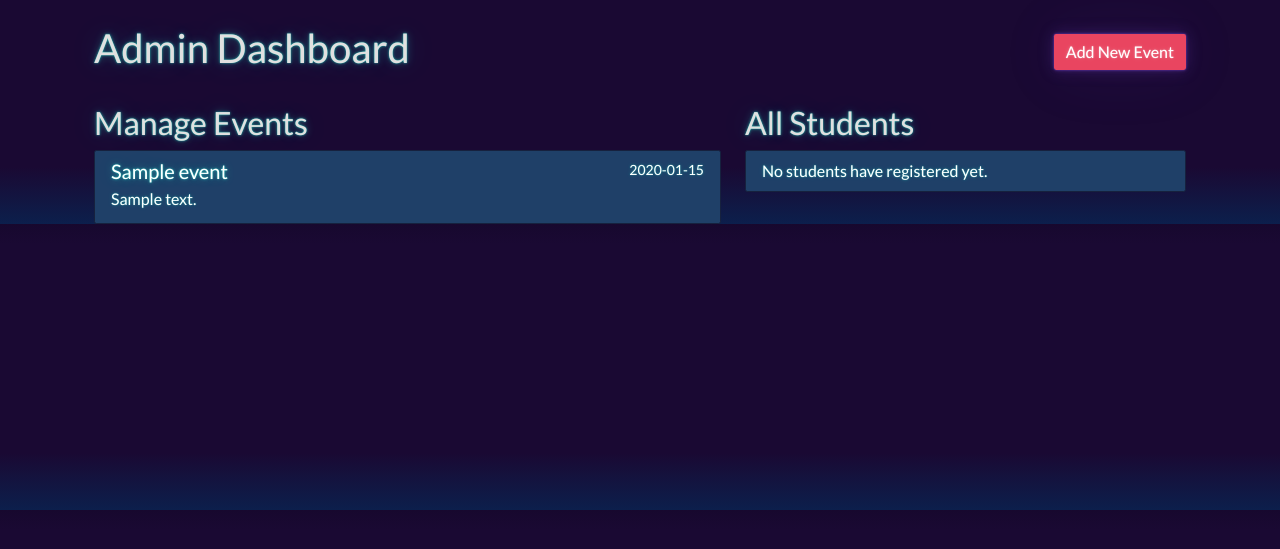
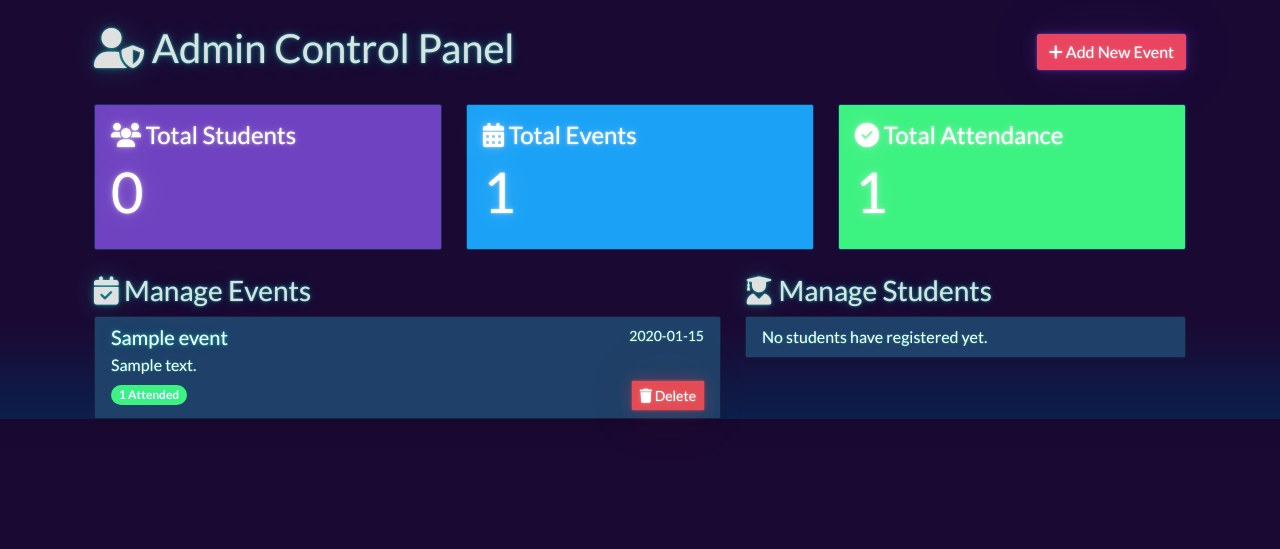
Before and after one commit to Vamshi0306/cyber-club-attendance-system, a Flask app: page /admin in a window 1280 px wide. Shown: the part 62-611 px from the top of the page. Run offline with Flask 3, Linux system fonts and the light colour scheme; a user stored in the database is signed in; tables that the repository leaves empty hold one stand-in row (values such as "Sample post"); grey boxes marked "Sample" are stand-in pictures.

Commit message:
Update admin.html

```diff
--- a/templates/admin.html
+++ b/templates/admin.html
@@ -2,37 +2,71 @@
 {% block content %}
 <div class="container">
     <div class="d-flex justify-content-between align-items-center mb-4">
-        <h1>Admin Dashboard</h1>
-        <a href="{{ url_for('add_event') }}" class="btn btn-primary">Add New Event</a>
+        <h1><i class="fas fa-user-shield"></i> Admin Control Panel</h1>
+        <a href="{{ url_for('add_event') }}" class="btn btn-primary"><i class="fas fa-plus"></i> Add New Event</a>
     </div>
 
+    <!-- Stats Cards -->
+    <div class="row mb-4">
+        <div class="col-md-4">
+            <div class="card text-white bg-primary p-3">
+                <h4><i class="fas fa-users"></i> Total Students</h4>
+                <h2 class="display-4">{{ total_students }}</h2>
+            </div>
+        </div>
+        <div class="col-md-4">
+            <div class="card text-white bg-info p-3">
+                <h4><i class="fas fa-calendar-alt"></i> Total Events</h4>
+                <h2 class="display-4">{{ total_events }}</h2>
+            </div>
+        </div>
+        <div class="col-md-4">
+            <div class="card text-white bg-success p-3">
+                <h4><i class="fas fa-check-circle"></i> Total Attendance</h4>
+                <h2 class="display-4">{{ total_attendance }}</h2>
+            </div>
+        </div>
+    </div>
+
+    <!-- Management Tables -->
     <div class="row">
         <div class="col-md-7">
-            <h2>Manage Events</h2>
+            <h3><i class="fas fa-calendar-check"></i> Manage Events</h3>
             <div class="list-group">
                 {% for event in events %}
-                <div class="list-group-item list-group-item-action flex-column align-items-start">
+                <div class="list-group-item">
                     <div class="d-flex w-100 justify-content-between">
                         <h5 class="mb-1">{{ event.title }}</h5>
                         <small>{{ event.date.strftime('%Y-%m-%d') }}</small>
                     </div>
                     <p class="mb-1">{{ event.description }}</p>
+                    <div class="d-flex justify-content-between align-items-center">
+                        <span class="badge bg-success rounded-pill">{{ event.attendance|length }} Attended</span>
+                        <form action="{{ url_for('delete_event', event_id=event.id) }}" method="POST" onsubmit="return confirm('Are you sure you want to delete this event and all its attendance records?');">
+                            <button type="submit" class="btn btn-sm btn-danger"><i class="fas fa-trash"></i> Delete</button>
+                        </form>
+                    </div>
                 </div>
                 {% else %}
                 <div class="list-group-item">No events found.</div>
                 {% endfor %}
             </div>
         </div>
-
         <div class="col-md-5">
-            <h2>All Students</h2>
-            <ul class="list-group">
+            <h3><i class="fas fa-user-graduate"></i> Manage Students</h3>
+            <div class="list-group">
                 {% for student in students %}
-                <li class="list-group-item">{{ student.name }} <br><small class="text-muted">{{ student.email }}</small></li>
+                <li class="list-group-item d-flex justify-content-between align-items-center">
+                    <div>
+                        <img src="{{ url_for('static', filename='profile_pics/' + student.profile_pic) }}" class="rounded-circle me-2" height="30" width="30" style="object-fit: cover;">
+                        {{ student.name }} <small class="text-muted">({{ student.email }})</small>
+                    </div>
+                    <span class="badge bg-primary rounded-pill">{{ student.attendance|length }}</span>
+                </li>
                 {% else %}
                 <li class="list-group-item">No students have registered yet.</li>
                 {% endfor %}
-            </ul>
+            </div>
         </div>
     </div>
 </div>
```
